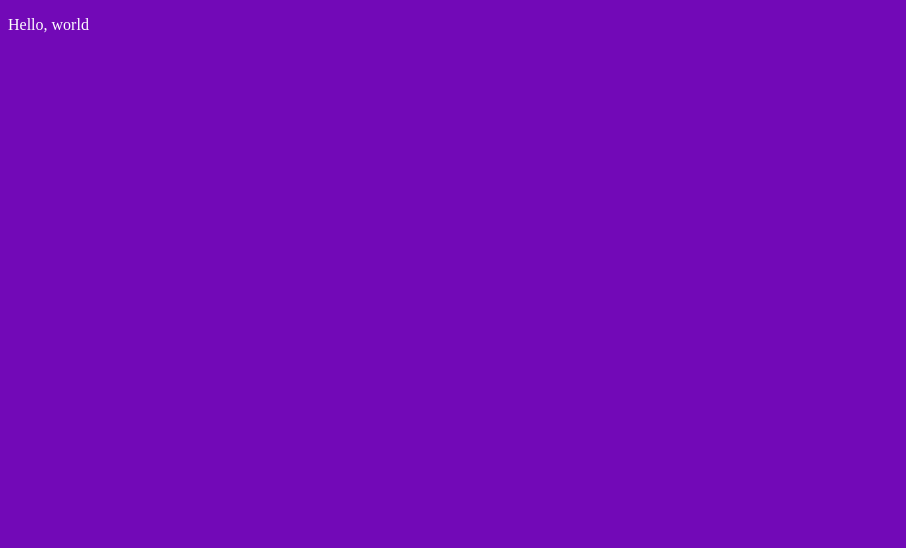
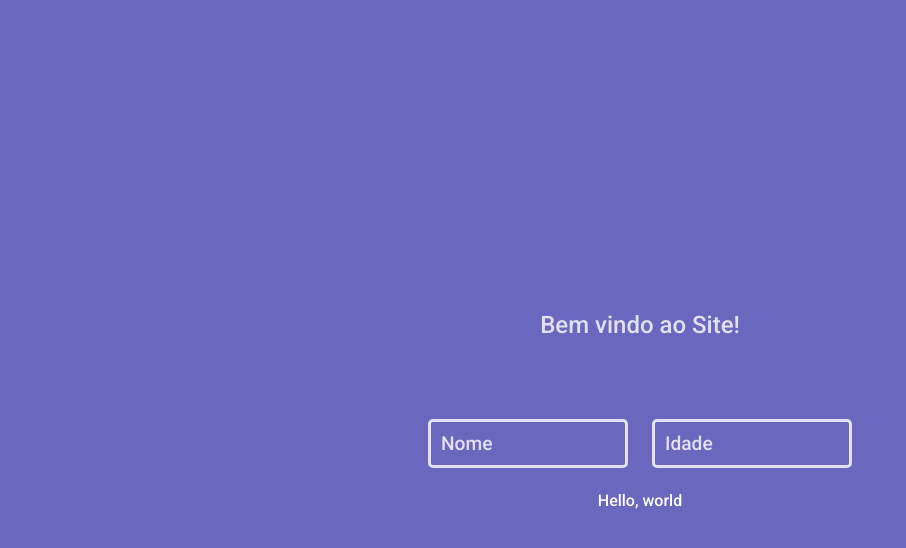
Before and after one commit to Guimrl/Desafio-Decision, a plain HTML site: page index.html in a window 1280 px wide. Shown: the whole page, without its empty margins (0-906 px from the left). Drawn offline with Linux system fonts and the light colour scheme.

Commit message:
Primeira parte concluida

```diff
--- a/index.html
+++ b/index.html
@@ -1,14 +1,24 @@
 <!DOCTYPE html>
-<html lang="en">
+<html lang="pt-br">
+
 <head>
     <meta charset="UTF-8">
     <meta name="viewport" content="width=device-width, initial-scale=1.0">
-    <title>Document</title>
+    <title>Home</title>
     <link rel="stylesheet" href=".css/style.css">
 </head>
+
 <body>
     <main>
+        <section>
+            <h1>Bem vindo ao Site!</h1>
+            <form>
+                <input id="nome" class="input" type="text" placeholder="Nome" name="nome">
+                <input id="idade" class="input" type="number" placeholder="Idade" name="idade" min="0" max="10" required>
+            </form>
+        </section>
     </main>
     <script src="./js/main.js"></script>
 </body>
+
 </html>
```
Also changed, not shown: .css/style.css.
